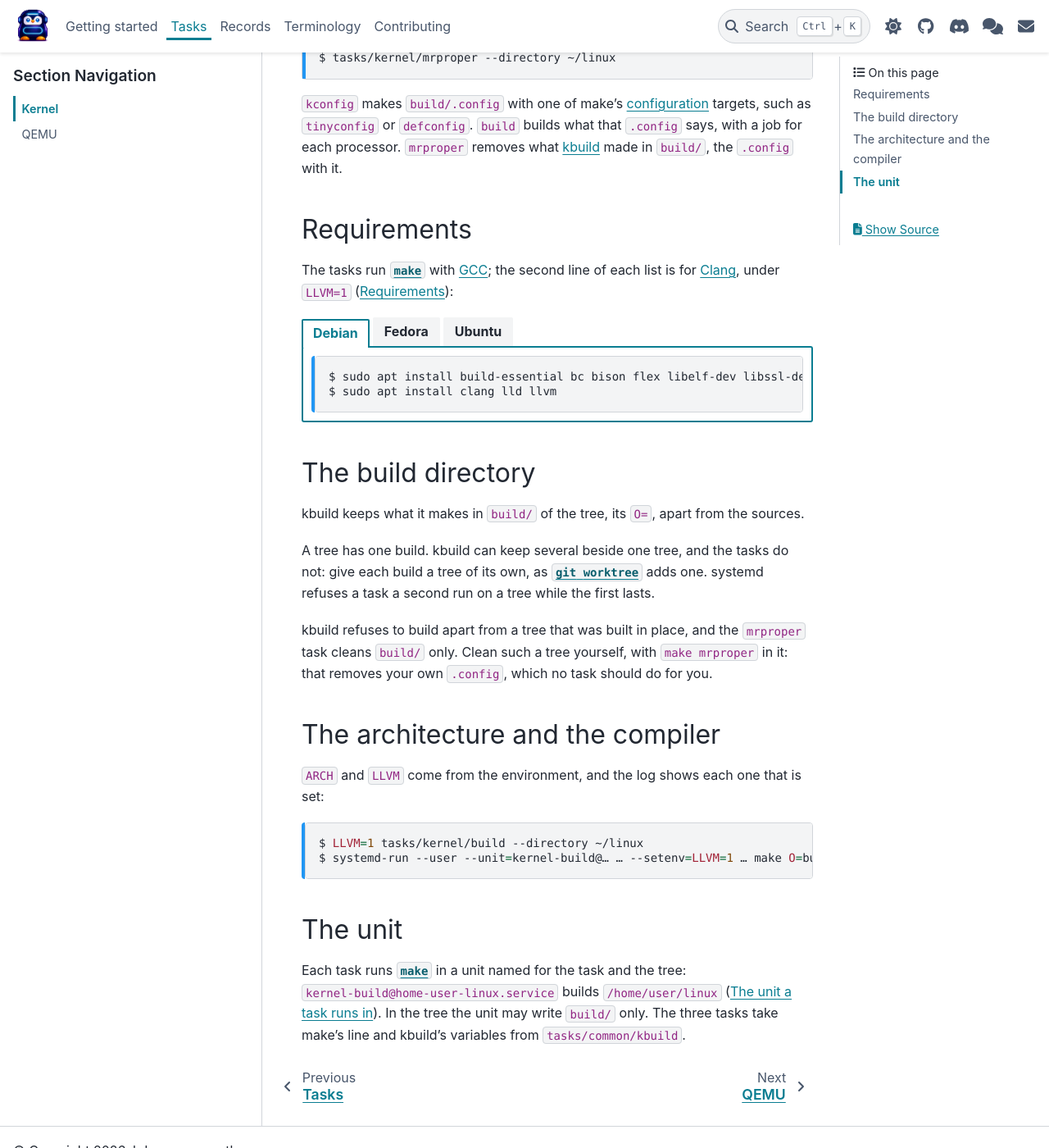
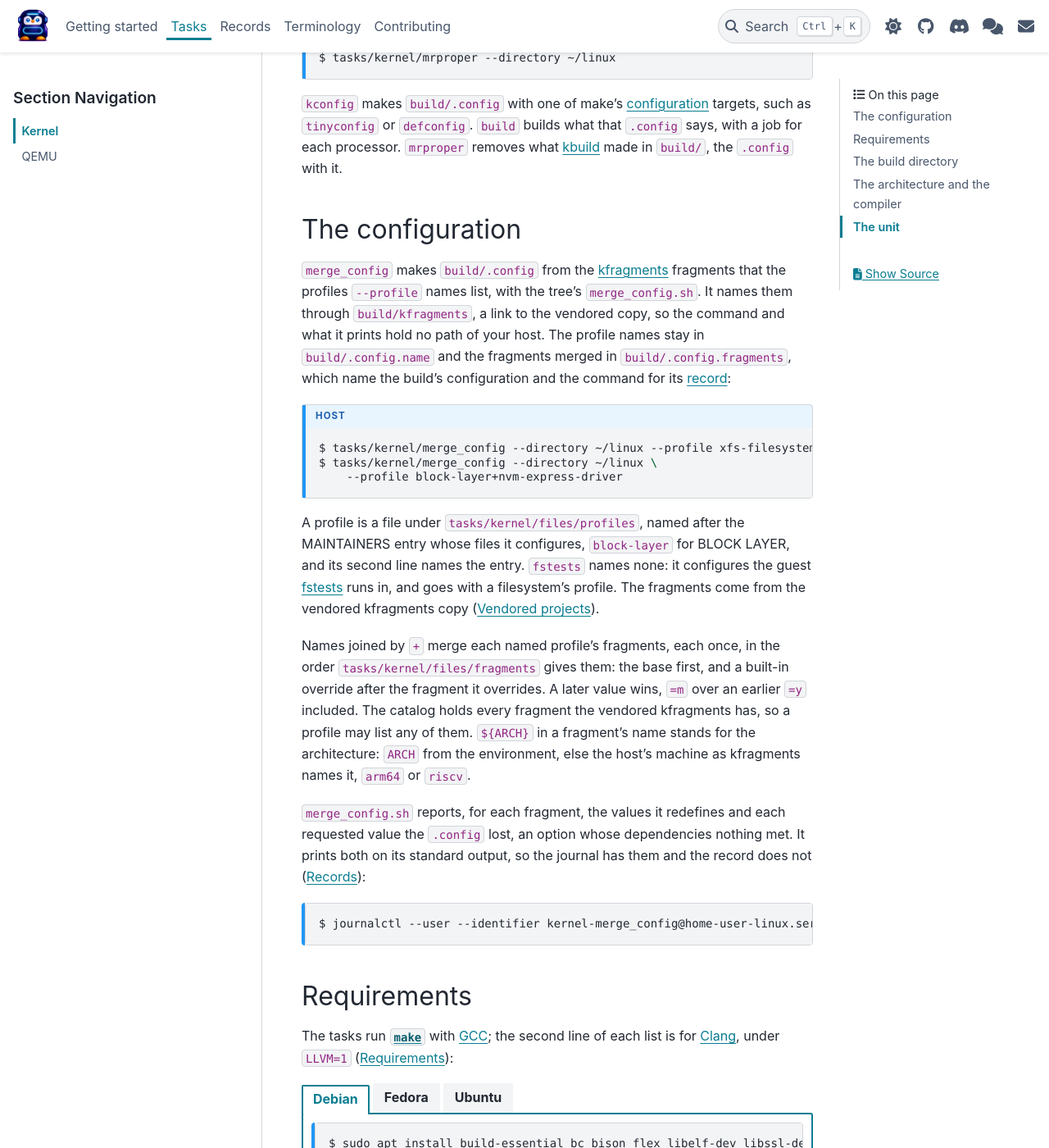
Before and after one commit to linux-kdevops/kdevops-ng, a Sphinx documentation site: the page built from docs/tasks/kernel.rst, in a window 1280 px wide and 1400 px high, scrolled down 299 px. Shown: the whole window at 82% size. Built offline with Sphinx 7.4.7 and the PyData theme 0.15.4, drawn with Linux system fonts in a browser that asks for light colours.

Commit message:
kernel: make the configuration the profiles name
make's configuration targets say nothing about the files a MAINTAINERS
entry names: checking the entry's code means reading its Kconfig files
by hand first. merge_config merges the fragments the named profiles
list, each once, in the catalog's order.

Signed-off-by: Daniel Gomez <da.gomez@kernel.org>

```diff
--- a/docs/contributing/vendor.rst
+++ b/docs/contributing/vendor.rst
@@ -7,7 +7,7 @@ Vendored projects
 :src:`vendor/kfragments` is a copy of `kfragments`_, kept with `git-subrepo`_
 so a fix can be made and tested in this repository, as an ordinary commit,
 before upstream takes it. kfragments holds fragments of a Linux
-configuration, one file per feature. No :term:`task <Task>` reads them yet.
+configuration, one file per feature (:ref:`kernel-configuration`).
 
 ``vendor/<name>/.gitrepo`` records the upstream ``remote``, its ``branch``, the
 ``commit`` the copy was last synced with, and the pull ``method``. A change
--- a/docs/tasks/kernel.rst
+++ b/docs/tasks/kernel.rst
@@ -21,6 +21,55 @@ tracks, and write only in its ``build/``.
 ``defconfig``. :src:`build <tasks/kernel/build>` builds what that ``.config``
 says, with a job for each processor. :src:`mrproper <tasks/kernel/mrproper>`
 removes what `kbuild`_ made in ``build/``, the ``.config`` with it.
+
+.. _kernel-configuration:
+
+The configuration
+=================
+
+:src:`merge_config <tasks/kernel/merge_config>` makes ``build/.config``
+from the `kfragments`_ fragments that the profiles ``--profile`` names
+list, with the tree's ``merge_config.sh``. It names them through
+``build/kfragments``, a link to the vendored copy, so the command and
+what it prints hold no path of your host. The profile names stay in
+``build/.config.name`` and the fragments merged in
+``build/.config.fragments``, which name the build's configuration and
+the command for its :term:`record <Record>`:
+
+.. code-block:: console
+   :caption: host
+   :class: cmd-host
+
+   $ tasks/kernel/merge_config --directory ~/linux --profile xfs-filesystem
+   $ tasks/kernel/merge_config --directory ~/linux \
+       --profile block-layer+nvm-express-driver
+
+A profile is a file under :src:`tasks/kernel/files/profiles`, named
+after the MAINTAINERS entry whose files it configures, ``block-layer``
+for BLOCK LAYER, and its second line names the entry. ``fstests`` names
+none: it configures the guest `fstests`_ runs in, and goes with a
+filesystem's profile. The fragments come from the vendored kfragments
+copy (:doc:`/contributing/vendor`).
+
+Names joined by ``+`` merge each named profile's fragments, each once,
+in the order :src:`tasks/kernel/files/fragments` gives them: the base
+first, and a built-in override after the fragment it overrides. A later
+value wins, ``=m`` over an earlier ``=y`` included. The catalog holds
+every fragment the vendored kfragments has, so a profile may list any of
+them. ``${ARCH}`` in a
+fragment's name stands for the architecture: ``ARCH`` from the
+environment, else the host's machine as kfragments names it, ``arm64``
+or ``riscv``.
+
+``merge_config.sh`` reports, for each fragment, the values it redefines
+and each requested value the ``.config`` lost, an option whose
+dependencies nothing met. It prints both on its standard output, so the
+journal has them and the record does not (:doc:`/records`):
+
+.. code-block:: console
+   :class: cmd-host
+
+   $ journalctl --user --identifier kernel-merge_config@home-user-linux.service
 
 .. _requirements-kernel:
 
@@ -102,6 +151,8 @@ three tasks take make's line and kbuild's variables from
 :src:`tasks/common/kbuild`.
 
 .. _Clang: https://clang.llvm.org
+.. _fstests: https://git.kernel.org/pub/scm/fs/xfs/xfstests-dev.git
 .. _GCC: https://gcc.gnu.org
 .. _kbuild: https://docs.kernel.org/kbuild/index.html
+.. _kfragments: https://github.com/linux-kdevops/kfragments
 .. _Linux: https://kernel.org
```
Also changed, not shown: docs/records.rst (+7 -4 lines), docs/terms.rst (+12 -4 lines), 1 other file.
